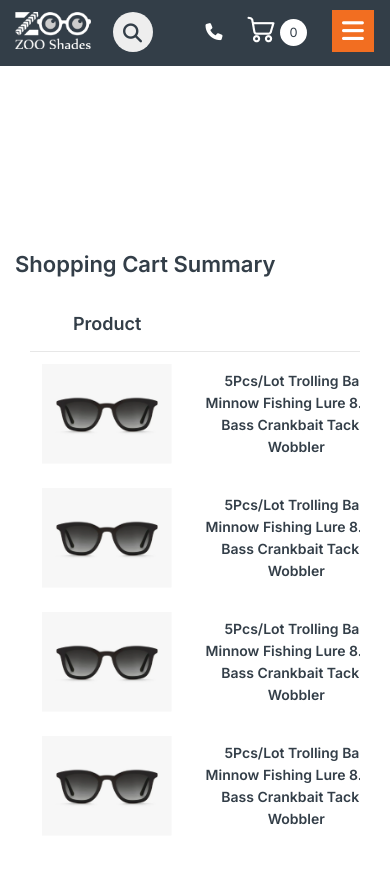
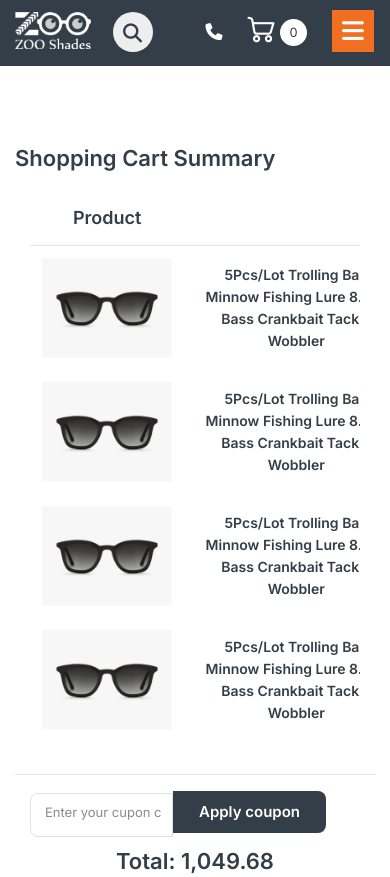
Before and after one commit to sachinkumar9849/zoom_shades, a plain HTML site: page cart.html in a window 390 px wide. Shown: the top 877 px of the page. Drawn offline with nearby package versions, Linux system fonts and the light colour scheme; a web font is replaced by a local one.

Commit message:
margin remover

```diff
--- a/css/responsive.css
+++ b/css/responsive.css
@@ -87,7 +87,7 @@
     margin-top: 26px;
   }
   section.cart_page.padding_top-button {
-    margin-top: 106px;
+    margin-top: 0;
   }
   #checkout table tr .t-cart {
     width: 300px;
```
Also changed, not shown: order_history.html (+1 -4 lines).
